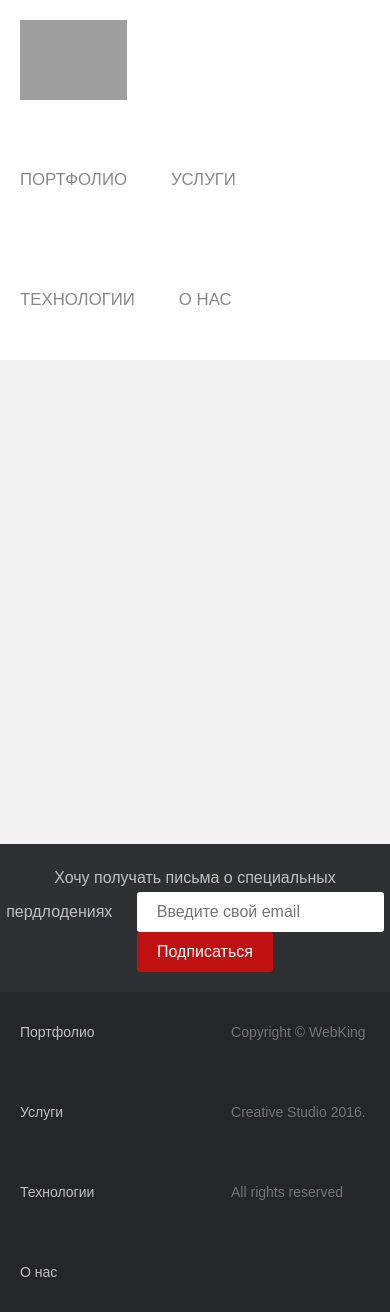
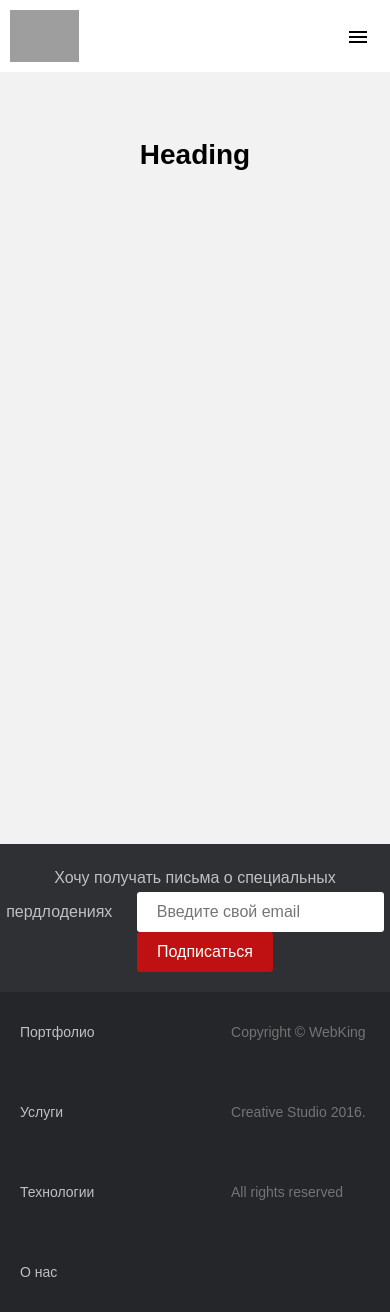
Before and after one commit to Arikito/wbkng, a PHP site: page / in a window 390 px wide. Run offline with PHP 8.4, Linux system fonts and the light colour scheme; grey boxes are pictures that could not be loaded.

Commit message:
responsive menu

```diff
--- a/compiled/css/style.css
+++ b/compiled/css/style.css
@@ -142,13 +142,20 @@ input[type=text], input[type=email], input[type=passwd] { border-radius: .2em; b
 
 body { font-size: 14px; font-family: sans-serif; background: #f2f2f2; }
 body header { position: fixed; top: 0; left: 0; right: 0; background: #fff; z-index: 100; }
-body header .logoSite { display: inline-block; height: 120px; -webkit-transition: all 0.3s cubic-bezier(0.4, 0, 0.2, 1); -o-transition: all 0.3s cubic-bezier(0.4, 0, 0.2, 1); transition: all 0.3s cubic-bezier(0.4, 0, 0.2, 1); padding: 20px; box-sizing: border-box; }
+body header .logoSite { display: inline-block; height: 120px; padding: 20px; box-sizing: border-box; -webkit-transition: all 0.3s cubic-bezier(0.4, 0, 0.2, 1); -o-transition: all 0.3s cubic-bezier(0.4, 0, 0.2, 1); transition: all 0.3s cubic-bezier(0.4, 0, 0.2, 1); }
 body header .logoSite svg, body header .logoSite img { position: relative; height: 100%; }
+body header .menu { display: none; line-height: 120px; float: right; padding: 0 20px; -webkit-transition: all 0.3s cubic-bezier(0.4, 0, 0.2, 1); -o-transition: all 0.3s cubic-bezier(0.4, 0, 0.2, 1); transition: all 0.3s cubic-bezier(0.4, 0, 0.2, 1); }
+body header .menu img { vertical-align: middle; }
 body header nav { display: inline-block; float: right; }
 body header nav a { font-size: 1.2em; color: #888; line-height: 120px; text-decoration: none; text-transform: uppercase; padding: 0 20px; display: inline-block; -webkit-transition: all 0.3s cubic-bezier(0.4, 0, 0.2, 1); -o-transition: all 0.3s cubic-bezier(0.4, 0, 0.2, 1); transition: all 0.3s cubic-bezier(0.4, 0, 0.2, 1); }
 body header nav a:hover { color: #444; }
 body header nav a:hover, body header nav a.active { box-shadow: inset 0 5px 0 #bf1111; }
+@media screen and (max-width: 992px) { body header .logoSite { height: 72px; padding: 10px; }
+  body header .menu { display: block; line-height: 72px; }
+  body header nav { width: 100%; overflow: hidden; display: none; }
+  body header nav a { width: 100%; text-align: center; line-height: 72px; } }
 body.scrolled header .logoSite { height: 72px; padding: 10px; }
+body.scrolled header .menu { line-height: 72px; }
 body.scrolled header nav a { line-height: 72px; }
 body .page_wrap { max-width: 1300px; margin: 0 auto; overflow: auto; position: relative; }
 body .page_wrap h1 { text-align: center; }
--- a/compiled/js/app.min.js
+++ b/compiled/js/app.min.js
@@ -1,2 +1,2 @@
-/*! webking 2016-08-09 */
-function header_fix(){!$("body").hasClass("scrolled")&&$(this).scrollTop()>150?$("body").addClass("scrolled"):$("body").hasClass("scrolled")&&$(this).scrollTop()<150&&$("body").removeClass("scrolled")}$(function(){header_fix(),$(window).scroll(function(){header_fix()})});
+/*! webking 2016-08-10 */
+function header_fix(){!$("body").hasClass("scrolled")&&$(this).scrollTop()>150?$("body").addClass("scrolled"):$("body").hasClass("scrolled")&&$(this).scrollTop()<150&&$("body").removeClass("scrolled")}$(function(){header_fix(),$(window).scroll(function(){header_fix()}),$(".menu_toggle_js").on("click",function(){$(".header_navigation_js").stop(!0,!0).slideToggle()})});
--- a/index.html
+++ b/index.html
@@ -2,6 +2,7 @@
 <html lang="en">
 <head>
 	<meta charset="UTF-8">
+	<meta name="viewport" content="width=device-width, initial-scale=1.0, maximum-scale=1.0, user-scalable=no" />
 	<title>WebKing Creative Studio</title>
 	<link rel="stylesheet" href="/compiled/css/style.css">
 	<link rel="stylesheet" href="/plugins/bootstrap.css">
@@ -14,7 +15,9 @@
 			<a href="/" class="logoSite">
 				<img src="/compiled/img/logo-2.1.svg">
 			</a>
-			<nav>
+			<div class="menu"><img src="/compiled/img/menu.svg" alt="Меню" class="menu_toggle_js"></div>
+
+			<nav class="header_navigation_js">
 				<!-- <a href="/portfolio">Портфолио</a> -->
 				<a href="http://webking/portfolio.html">Портфолио</a>
 				<a href="/services">Услуги</a>
@@ -26,10 +29,6 @@
 	<section class="content">
 		<div class="page_wrap">
 			<h1>Heading</h1>
-			<form action="http://l5.dev" method="POST" class="form-horizontal">
-			</form>
-
-
 		</div>
 	</section>
 	<footer>
--- a/resources/js/app.js
+++ b/resources/js/app.js
@@ -2,6 +2,9 @@ $(function(){
 	header_fix();
 	$(window).scroll(function(){
 		header_fix();
+	});
+	$('.menu_toggle_js').on('click', function(){
+		$('.header_navigation_js').stop(true, true).slideToggle();
 	});
 });
 
--- a/resources/sass/style.scss
+++ b/resources/sass/style.scss
@@ -98,12 +98,22 @@ body{
 		.logoSite{
 			display: inline-block;
 			height: $header_height;
-			@include animate(.3s);
 			padding: $gap;
 			box-sizing: border-box;
+			@include animate(.3s);
 			svg, img{
 				position: relative;
 				height: 100%;
+			}
+		}
+		.menu{
+			display: none;
+			line-height: $header_height;
+			float: right;
+			padding: 0 $gap;
+			@include animate(.3s);
+			img{
+				vertical-align: middle;
 			}
 		}
 		nav{
@@ -126,6 +136,30 @@ body{
 					box-shadow: inset 0 5px 0 $accent;  //asdasdas
 				}
 			}
+			&.expanded{
+				// height: auto;
+			}
+		}
+		@media screen and (max-width: 992px) {
+			.logoSite{
+				height: $header_height * .6;
+				padding: $gap / 2;
+			}
+			.menu{
+				display: block;
+				line-height: $header_height * .6;
+			}
+			nav{
+				width: 100%;
+				overflow: hidden;
+				display: none;
+				a{
+					width: 100%;
+					text-align: center;
+					line-height: $header_height * .6;
+				}
+			}
+
 		}
 	}
 	&.scrolled{
@@ -133,6 +167,9 @@ body{
 			.logoSite{
 				height: $header_height * .6;
 				padding: $gap / 2;
+			}
+			.menu {
+				line-height: $header_height * .6;
 			}
 			nav{
 				a{
```
Also changed, not shown: compiled/img/menu.svg (added), 1 other file.
